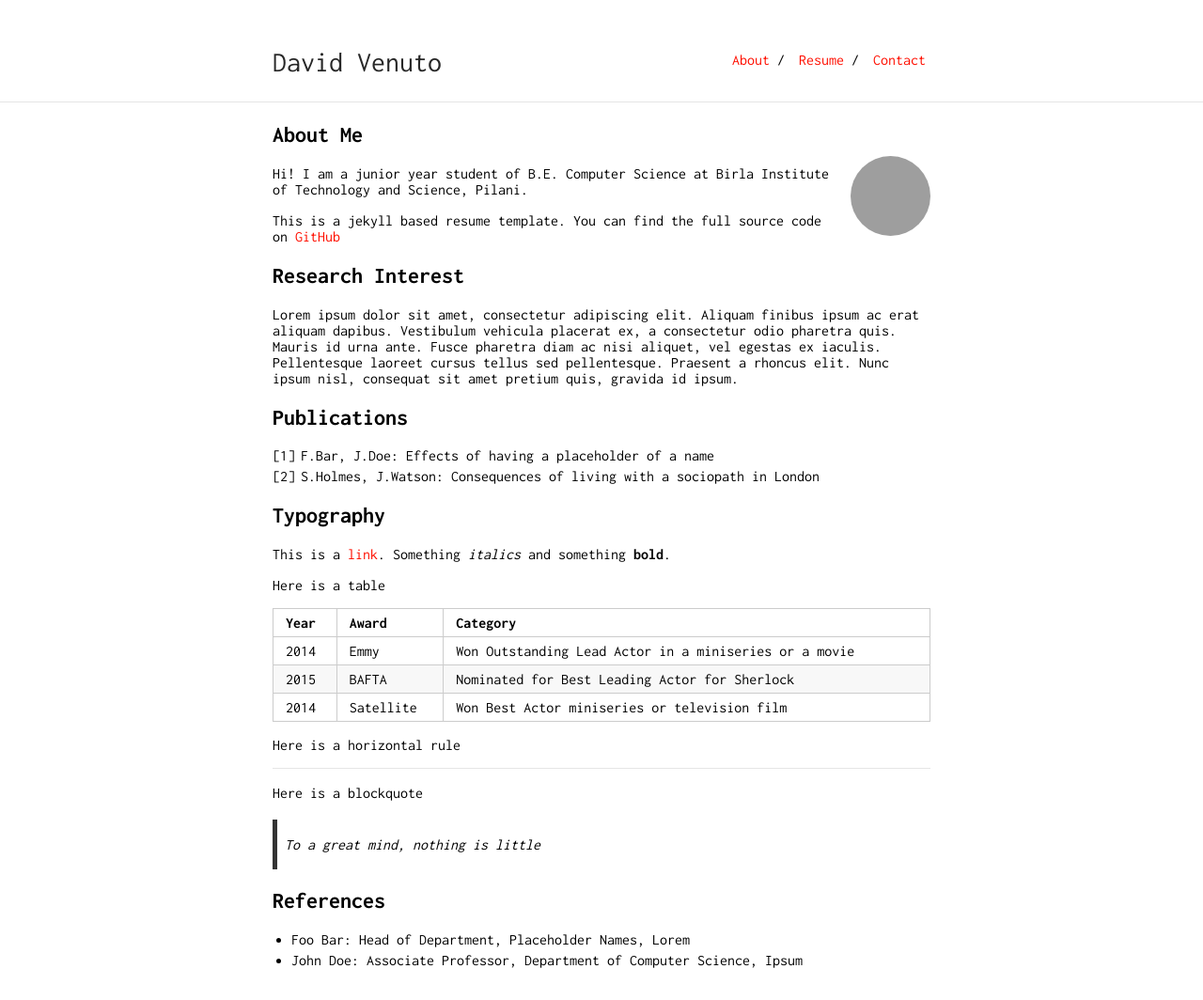
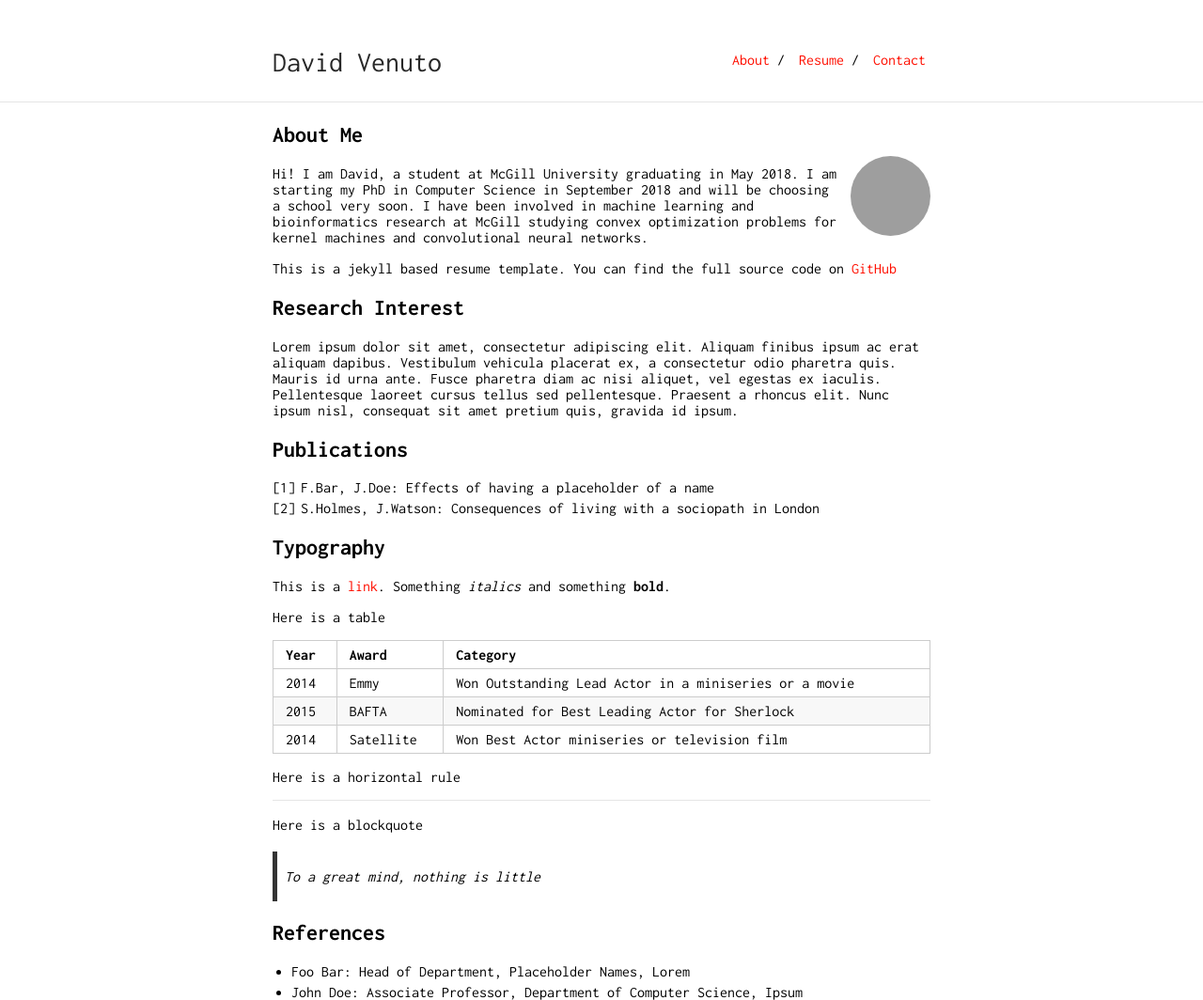
Before and after one commit to dvVenuto/dvvenuto.github.io, a Jekyll site: the page built from index.md, in a window 1280 px wide. Shown: the whole page at 94% size. Built offline with Jekyll 4.4.1, drawn with Linux system fonts in a browser that asks for light colours; our own code applies the rules of GitHub Pages for plain Markdown files; before the commit the page ends 1030 px from its top, so only the background shows below that; grey boxes are pictures that could not be loaded.

Commit message:
Update index.md

```diff
--- a/index.md
+++ b/index.md
@@ -6,7 +6,7 @@ layout: default
 
 <img class="profile-picture" src="pic.jpg">
 
-Hi! I am a junior year student of B.E. Computer Science at Birla Institute of Technology and Science, Pilani.
+Hi! I am David, a student at McGill University graduating in May 2018.  I am starting my PhD in Computer Science in September 2018 and will be choosing a school very soon.  I have been involved in machine learning and bioinformatics research at McGill studying convex optimization problems for kernel machines and convolutional neural networks.
 
 This is a jekyll based resume template. You can find the full source code on [GitHub](https://github.com/bk2dcradle/researcher)
 
```
